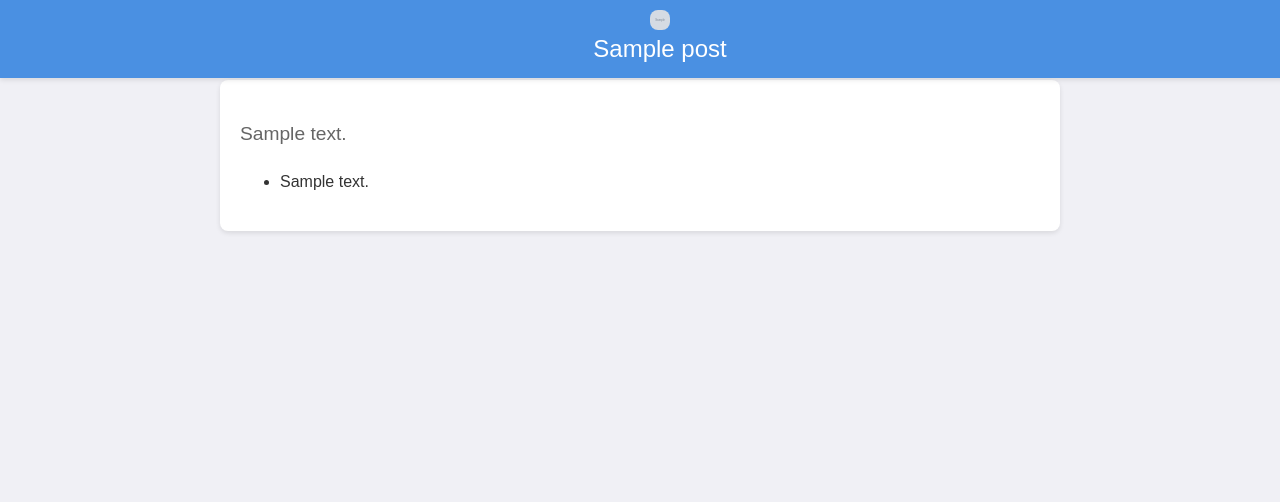
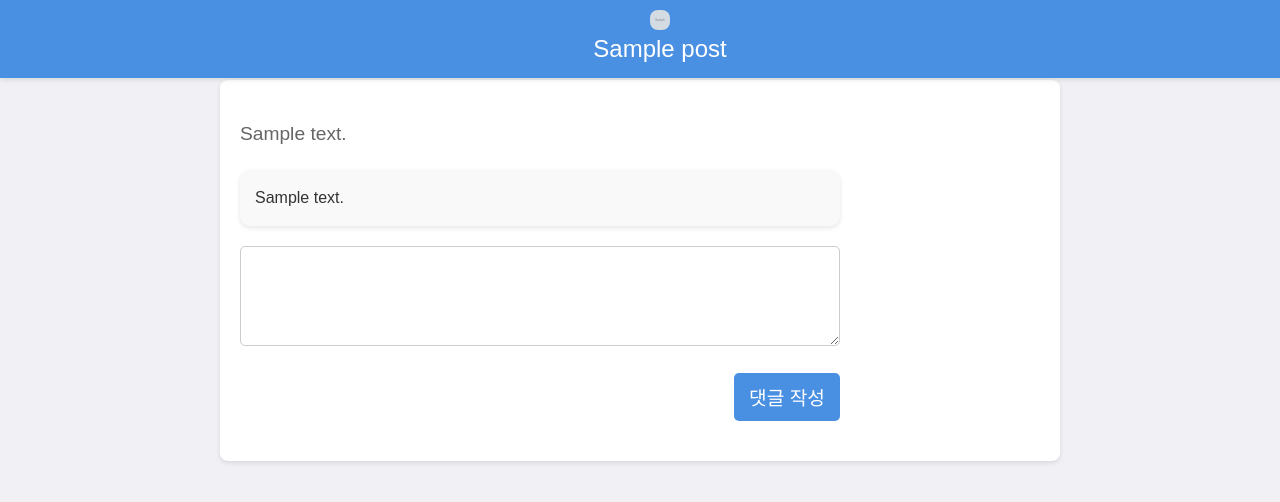
Before and after one commit to taewoo-dev/logo_design_project, a Django app: page /posts/1/ in a window 1280 px wide. Shown: the top 502 px of the page. Run offline with Django 4.2, Linux system fonts and the light colour scheme; tables that the repository leaves empty hold one stand-in row (values such as "Sample post"); grey boxes marked "Sample" are stand-in pictures.

Commit message:
feat: Comment add view +

```diff
--- a/logo_design_app/views.py
+++ b/logo_design_app/views.py
@@ -1,6 +1,6 @@
 from django.shortcuts import render, redirect
 
-from logo_design_app.models import Post
+from logo_design_app.models import Post, Comment
 
 
 # Create your views here.
@@ -15,6 +15,12 @@
 
 def post_detail(request, post_id):
     post = Post.objects.get(id=post_id)
+    if request.method == "POST":
+        comment_content = request.POST["comment"]
+        Comment.objects.create(
+            post=post,
+            content=comment_content,
+        )
     context = {
         "post": post
     }
--- a/static/css/style_post_detail.css
+++ b/static/css/style_post_detail.css
@@ -56,6 +56,96 @@
     color: #666; /* 본문 텍스트 색상 */
 }
 
+/* style.css */
+
+/* 댓글 리스트 스타일 */
+ul.comments {
+    list-style: none;
+    padding: 0;
+    margin: 20px 0;
+    max-width: 600px;
+    background-color: #f9f9f9;
+    border-radius: 10px;
+    box-shadow: 0 2px 5px rgba(0, 0, 0, 0.1);
+}
+
+ul.comments li {
+    padding: 15px;
+    border-bottom: 1px solid #ddd;
+}
+
+ul.comments li:last-child {
+    border-bottom: none;
+}
+
+ul.comments li p {
+    margin: 0;
+    color: #333;
+    font-size: 1em;
+}
+
+/* 댓글 작성 폼 스타일 */
+form {
+    max-width: 600px;
+    margin: 20px 0;
+    display: flex;
+    flex-direction: column;
+}
+
+form label {
+    margin-bottom: 10px;
+    font-weight: bold;
+    color: #333;
+}
+
+form textarea {
+    width: 100%;
+    padding: 10px;
+    font-size: 1em;
+    border: 1px solid #ccc;
+    border-radius: 5px;
+    box-sizing: border-box;
+    height: 100px;
+    resize: vertical;
+}
+
+form button[type="submit"] {
+    align-self: flex-end;
+    background-color: #4a90e2;
+    color: #fff;
+    padding: 10px 15px;
+    font-size: 1.2em;
+    border: none;
+    border-radius: 5px;
+    cursor: pointer;
+    transition: background-color 0.3s ease;
+    margin-top: 10px;
+}
+
+form button[type="submit"]:hover {
+    background-color: #357ABD;
+}
+
+/* 모바일 대응 */
+@media (max-width: 600px) {
+    ul.comments {
+        margin: 10px 0;
+    }
+
+    form {
+        margin: 10px 0;
+    }
+
+    form textarea {
+        height: 80px;
+    }
+
+    form button[type="submit"] {
+        font-size: 1em;
+        padding: 8px 12px;
+    }
+}
+
 /* 미디어 쿼리: 모바일 대응 */
 @media (max-width: 600px) {
     #navbar span {
--- a/templates/post_detail.html
+++ b/templates/post_detail.html
@@ -34,6 +34,14 @@
                 <li class="comment-empty">아직 댓글이 없습니다</li>
             {% endfor %}
         </ul>
+        <ul class="comments"></ul>
+        <form method="POST">
+            {% csrf_token %}
+            <label>
+                <textarea name="comment"></textarea>
+            </label>
+            <button type="submit" class="btn btn-primary">댓글 작성</button>
+        </form>
     </div>
 </body>
 </html>
```
